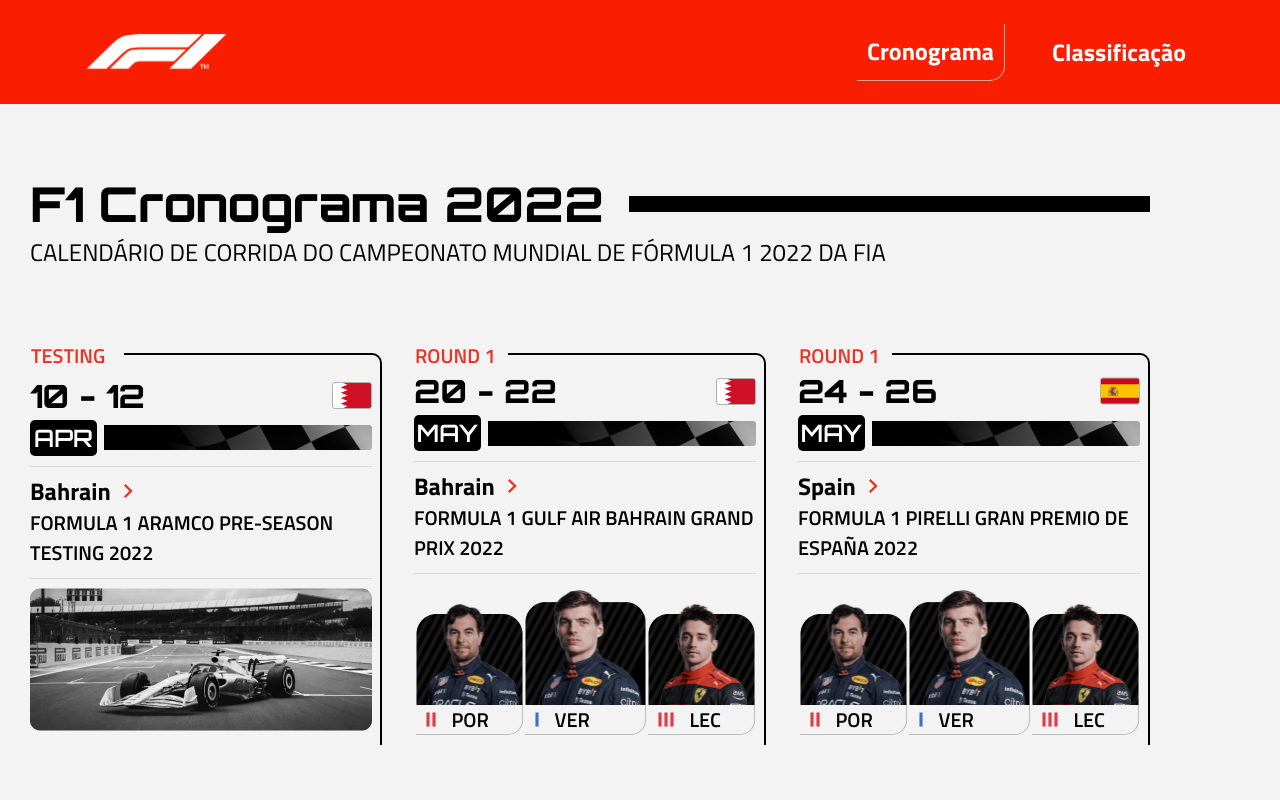
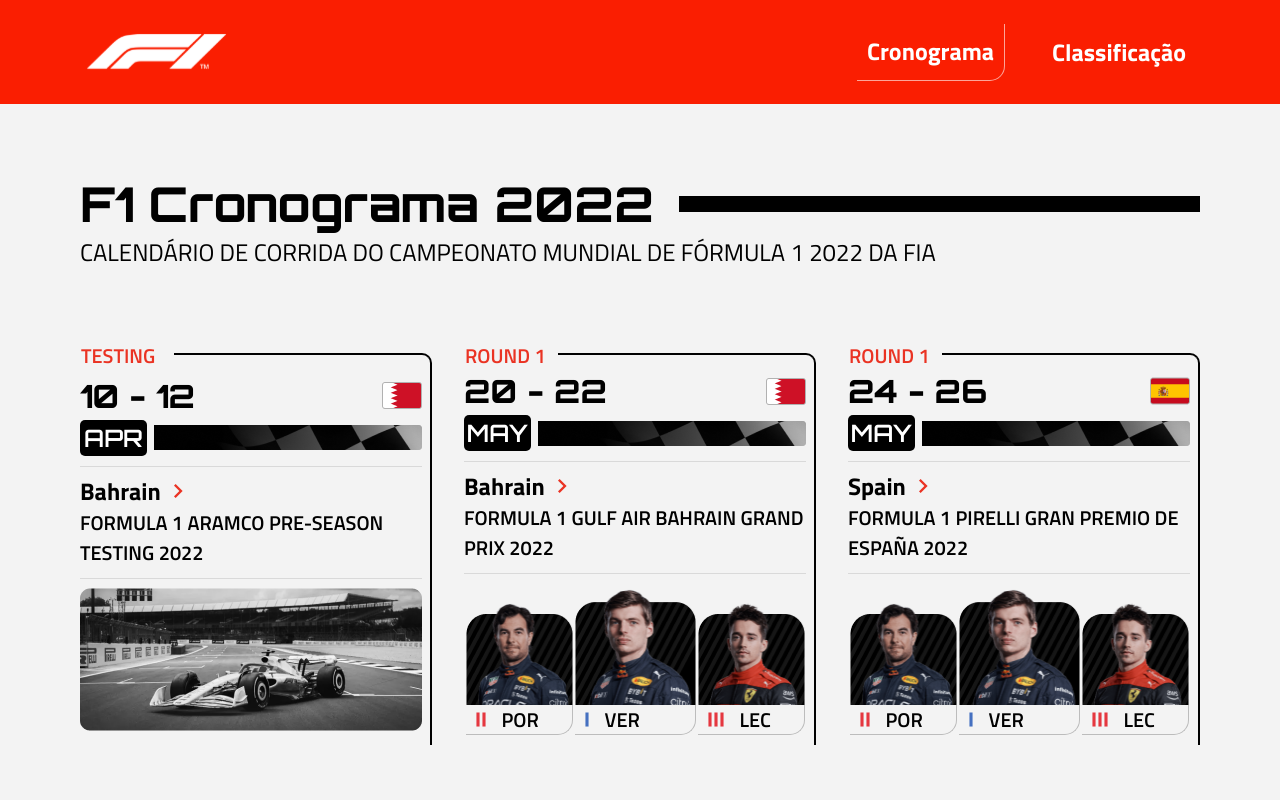
Before and after one commit to hudsonsamuelsantos/react-f1, a React (Vite) app: page /timeline in a window 1280 px wide. Shown: the top 800 px of the page. Built offline with nearby package versions, Linux system fonts and the light colour scheme.

Commit message:
layout css fix

```diff
--- a/src/components/Buttons.jsx
+++ b/src/components/Buttons.jsx
@@ -1,4 +1,5 @@
 import styles from "./Buttons.module.css"
+
 import { NavLink } from 'react-router-dom'
 
 export function Buttons() {
--- a/src/components/Footer.jsx
+++ b/src/components/Footer.jsx
@@ -7,6 +7,7 @@
 export function Footer() {
     return (
         <div className={styles.Footer}>
+            <div className={styles.FooterBox}>
                 <nav className={styles.Navbar}>
                     <img src={LogoRed} className={styles.Logo} />
 
@@ -29,5 +30,6 @@
                     2003 - 2022 Formula One World Championship Limited
                 </span>
             </div>
+        </div>
     )
 }
--- a/src/components/Footer.module.css
+++ b/src/components/Footer.module.css
@@ -1,4 +1,16 @@
 .Footer {
+    display: flex;
+    justify-content: center;
+
+    width: 100vw;
+    height: 340px;
+
+    margin-top: 167px;
+
+    background: #2F2F2F;
+}
+
+.FooterBox {
     display: flex;
     flex-direction: column;
     align-items: center;
@@ -7,8 +19,6 @@
 
     width: 1280px;
     height: 340px;
-
-    margin-top: 167px;
 
     background: #2F2F2F;
 }
--- a/src/components/Header.jsx
+++ b/src/components/Header.jsx
@@ -1,12 +1,15 @@
 import styles from "./Header.module.css"
+
 import { Buttons } from "./Buttons"
 import { LogoWhite } from "./LogoWhite"
 
 export function Header() {
     return (
         <div className={styles.Header}>
-            <LogoWhite />
-            <Buttons />
+            <div className={styles.HeaderBox}>
+                <LogoWhite />
+                <Buttons />
+            </div>
         </div>
     )
 }
--- a/src/components/Header.module.css
+++ b/src/components/Header.module.css
@@ -1,4 +1,13 @@
 .Header {
+    display: flex;
+    justify-content: center;
+
+    width: 100vw;
+
+    background: #FA1E01;
+}
+
+.HeaderBox {
     display: flex;
     flex-direction: row;
     align-items: center;
--- a/src/index.css
+++ b/src/index.css
@@ -4,5 +4,8 @@
 }
 
 html {
-  background: #DDDDDD;
+  background: #F3F3F3;
+
+  overflow: hidden;
+  overflow-y: scroll;
 }
--- a/src/pages/Classification.jsx
+++ b/src/pages/Classification.jsx
@@ -9,7 +9,9 @@
     return (
         <div className={styles.Classification}>
             <header>
-                <Header />
+                <nav>
+                    <Header />
+                </nav>
             </header>
 
             <main>
--- a/src/pages/Classification.module.css
+++ b/src/pages/Classification.module.css
@@ -1,8 +1,9 @@
 .Classification {
-    width: 1280px;
-    height: 1639px;
+    width: 100%;
 
-    background: #F3F3F3;
+    display: flex;
+    flex-direction: column;
+    align-items: center;
 }
 
 .ClassificationBackground {
--- a/src/pages/Timeline.jsx
+++ b/src/pages/Timeline.jsx
@@ -35,7 +35,7 @@
                 </nav>
             </header>
 
-            <main>
+            <main className={styles.Main}>
                 <div className={styles.TitleAndSubtitleBox}>
                     <div className={styles.TitleBox}>
                         <h1 className={styles.Title}>
--- a/src/pages/Timeline.module.css
+++ b/src/pages/Timeline.module.css
@@ -4,6 +4,14 @@
     display: flex;
     flex-direction: column;
     align-items: center;
+}
+
+.Main {
+    display: flex;
+    flex-direction: column;
+    align-items: center;
+
+    width: 100%;
 }
 
 .TitleAndSubtitleBox {
```
Lines whose indentation alone changed are shown as unchanged.
